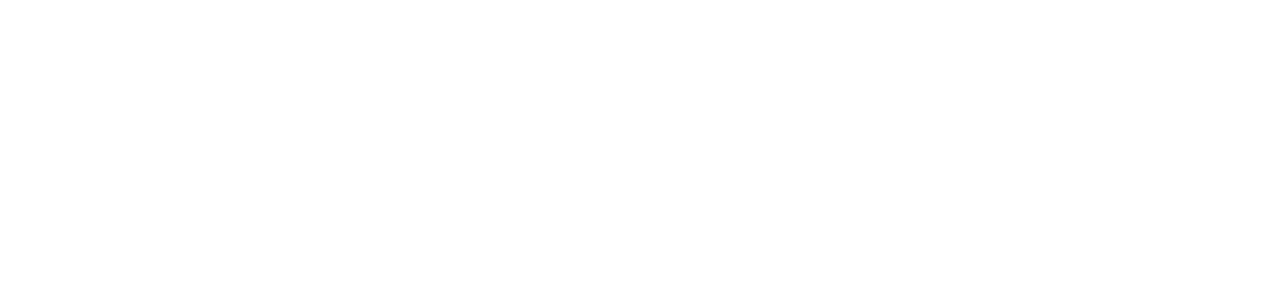
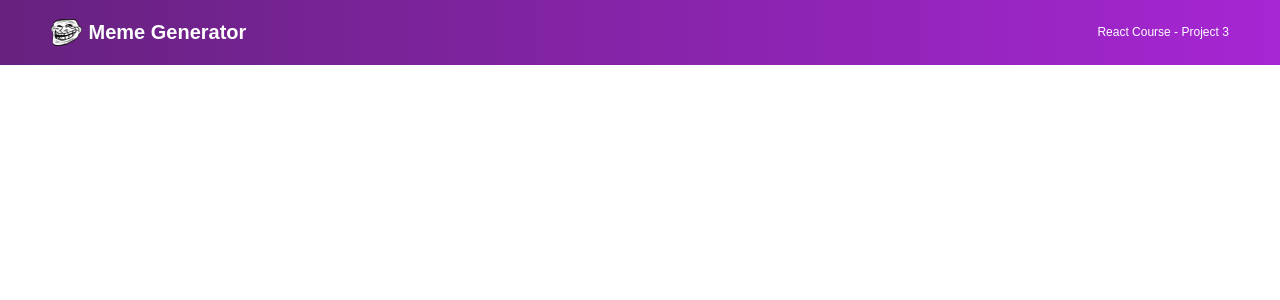
Before and after one commit to Wutche/meme-generator, a JavaScript app: page / in a window 1280 px wide. Shown: the top 300 px of the page. Built offline with nearby package versions, Linux system fonts and the light colour scheme; the HTML template or start-up script is replaced by a standard one.

Commit message:
finsished headercomponents

```diff
--- a/src/App.css
+++ b/src/App.css
@@ -1,38 +1,33 @@
-.App {
-  text-align: center;
+/** @format */
+
+* {
+	margin: 0;
+	padding: 0;
+	box-sizing: border-box;
 }
 
-.App-logo {
-  height: 40vmin;
-  pointer-events: none;
-}
-
-@media (prefers-reduced-motion: no-preference) {
-  .App-logo {
-    animation: App-logo-spin infinite 20s linear;
-  }
-}
-
-.App-header {
-  background-color: #282c34;
-  min-height: 100vh;
-  display: flex;
-  flex-direction: column;
-  align-items: center;
-  justify-content: center;
-  font-size: calc(10px + 2vmin);
+header {
+	display: flex;
+	align-items: center;
+	height: 65px;
+	background: linear-gradient(90deg, #672280 1.18%, #a626d3 100%);
+  padding: 20px 4%;
   color: white;
 }
 
-.App-link {
-  color: #61dafb;
+header > img {
+	height: 26.2px;
+	width: 31.3px;
+  margin-right: 6px;
 }
 
-@keyframes App-logo-spin {
-  from {
-    transform: rotate(0deg);
-  }
-  to {
-    transform: rotate(360deg);
-  }
+header > h1 {
+  font-size: 20px;
+  margin-right: auto;
 }
+
+header > h4 {
+  font-size: 12px;
+  font-weight: 500;
+  line-height: 14.52px;
+}
--- a/src/App.js
+++ b/src/App.js
@@ -1,9 +1,12 @@
-
+import Header from './components/Header';
+import Meme from './components/Meme';
 import './App.css';
 
 function App() {
   return (
     <div className="App">
+      <Header/>
+      <Meme/>
     </div>
   );
 }
--- a/src/components/Header.js
+++ b/src/components/Header.js
@@ -1,7 +1,13 @@
+import image from "../images/TrollFace.png"
+
 const Header = () => {
   return (
-    <div className="header"></div>
-  )
+		<header>
+			<img src={image} alt="" />
+			<h1>Meme Generator</h1>
+			<h4>React Course - Project 3</h4>
+		</header>
+	);
 }
 
 export default Header
--- /dev/null
+++ b/src/components/Meme.js
@@ -0,0 +1,6 @@
+const Meme = () => {
+  return (
+    <div className="memeinputs"></div>
+  )
+}
+export default Meme
--- a/src/index.css
+++ b/src/index.css
@@ -1,2 +1,3 @@
 body {
+  font-family: sans-serif;
 }
```
Also changed, not shown: src/images/TrollFace.png (added).
